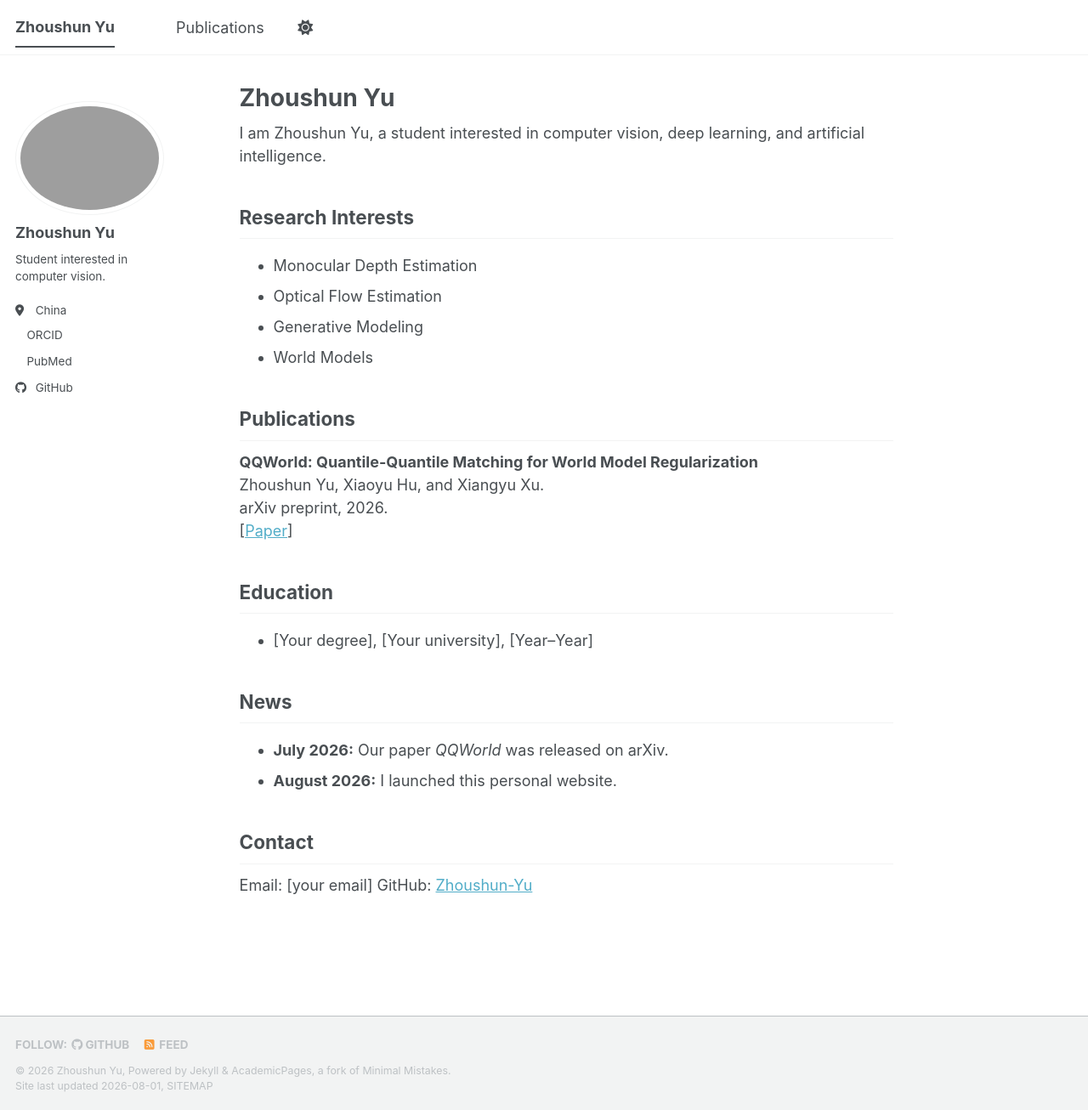
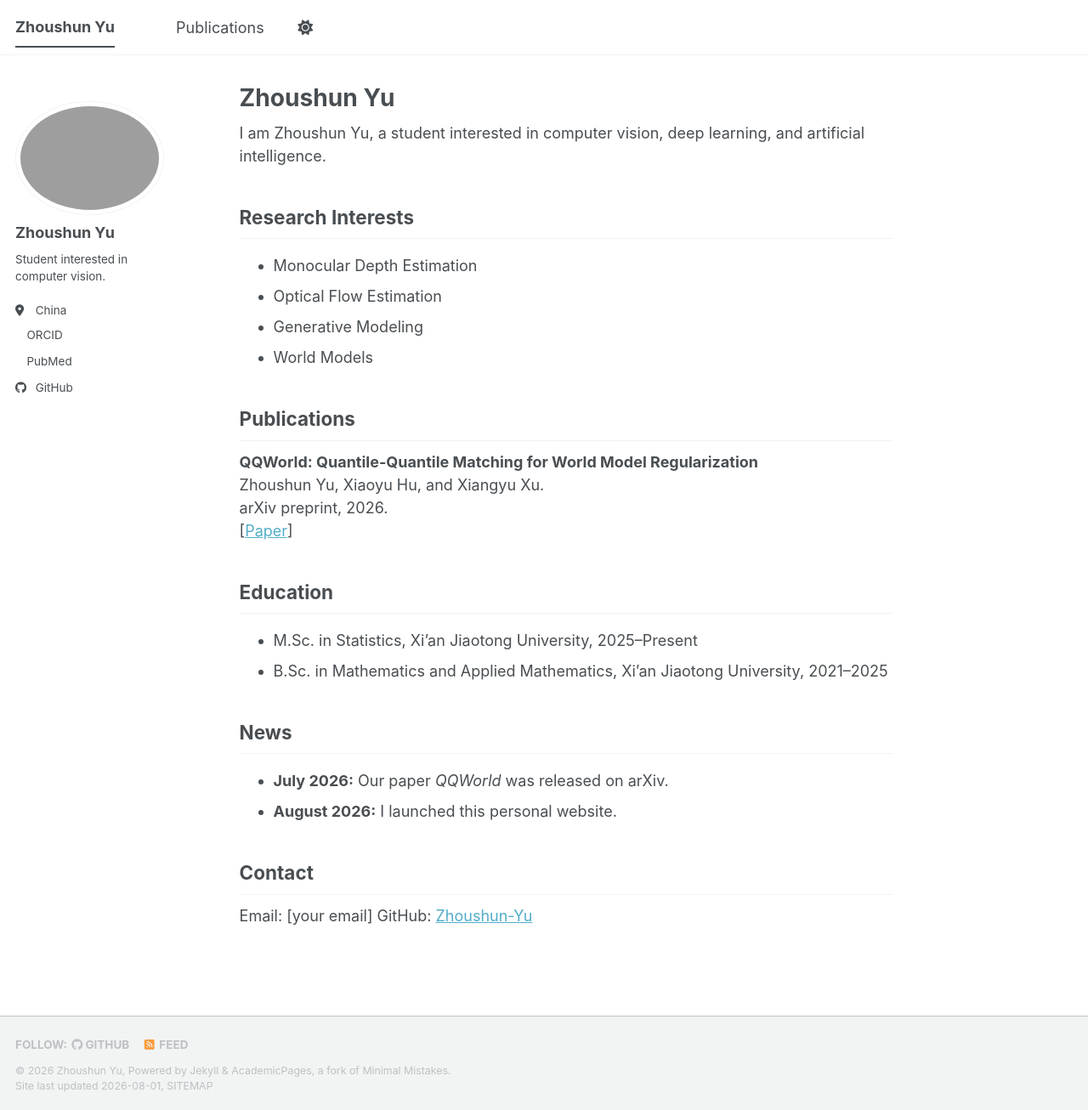
Before and after one commit to Zhoushun-Yu/Zhoushun-Yu.github.io, a Jekyll site: the page built from _pages/about.md, in a window 1280 px wide and 1306 px high. Shown: the whole window at 85% size. Built offline with Jekyll 4.4.1, drawn with Linux system fonts in a browser that asks for light colours; a style sheet for code colours, icons or effects is not loaded.

Commit message:
Update education section with degrees and university

```diff
--- a/_pages/about.md
+++ b/_pages/about.md
@@ -25,7 +25,8 @@ arXiv preprint, 2026.
 
 ## Education
 
-- [Your degree], [Your university], [Year–Year]
+- M.Sc. in Statistics, Xi'an Jiaotong University, 2025–Present
+- B.Sc. in Mathematics and Applied Mathematics, Xi'an Jiaotong University, 2021–2025
 
 ## News
 
```
